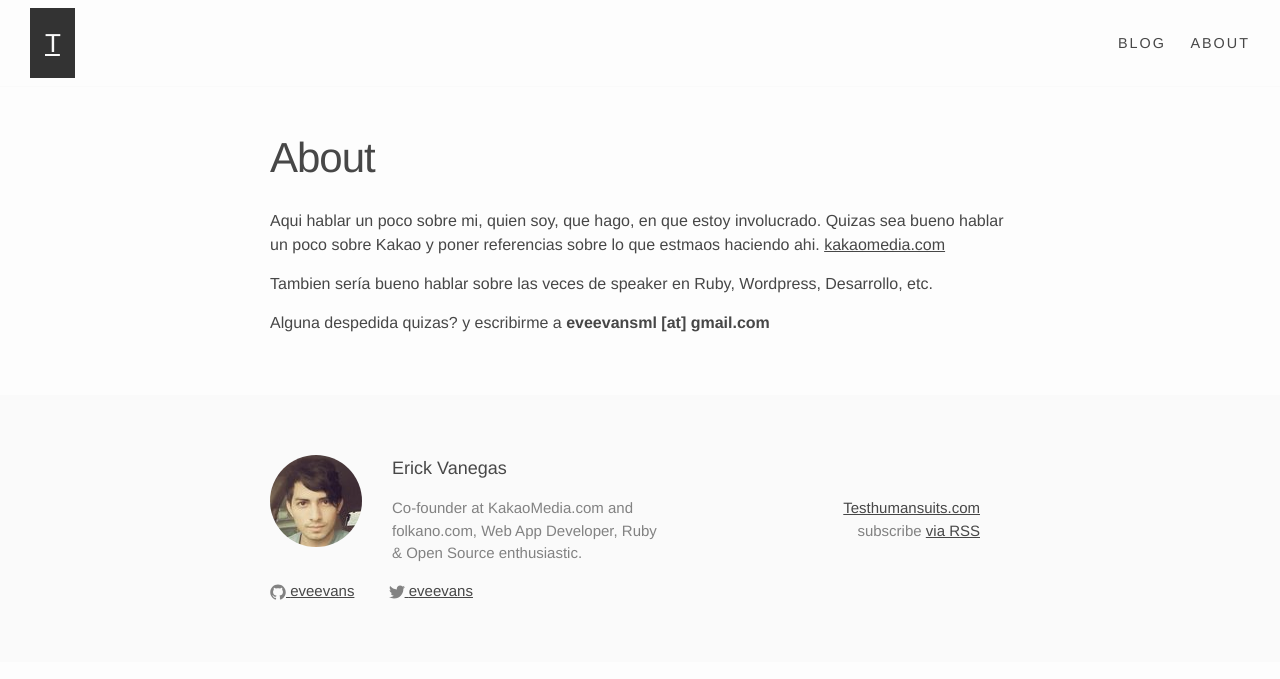
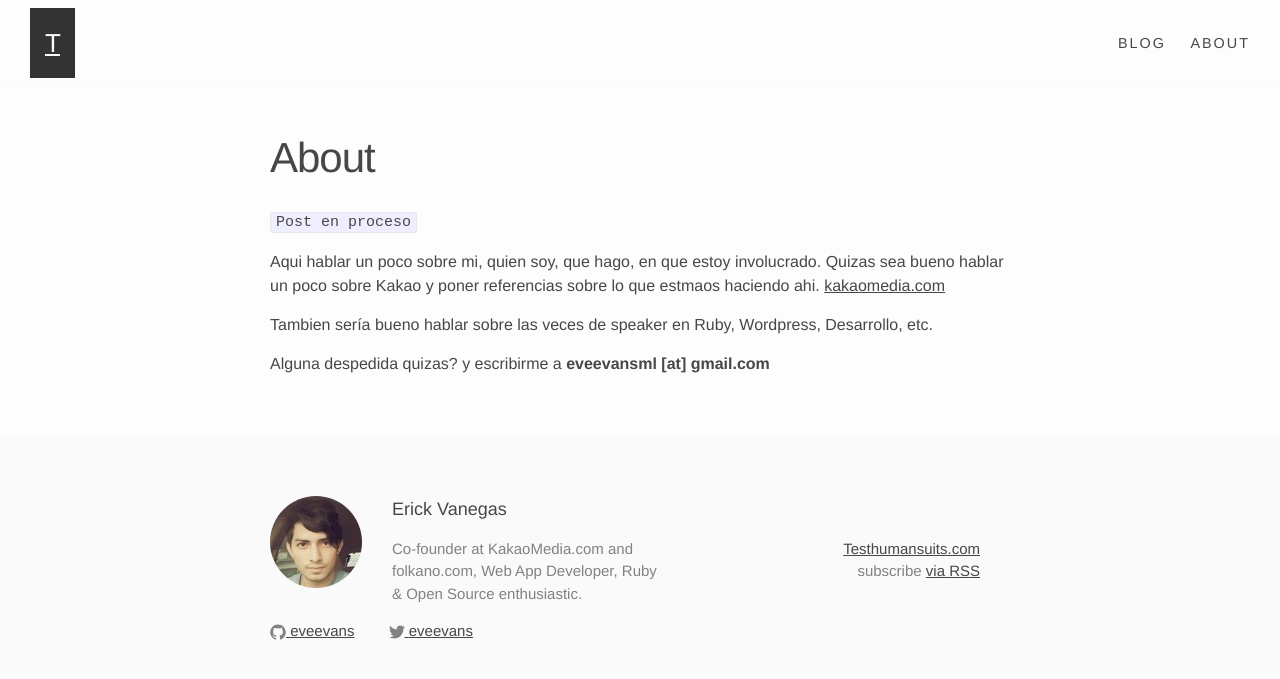
Before and after one commit to eveevans/eveevans.github.com, a Jekyll site: the page built from about.md, in a window 1280 px wide. Shown: the top 679 px of the page. Built offline with Jekyll 4.4.1, drawn with Linux system fonts in a browser that asks for light colours.

Commit message:
Ultima notificacion en proceso

```diff
--- a/_posts/2015-04-27-restart.markdown
+++ b/_posts/2015-04-27-restart.markdown
@@ -5,6 +5,7 @@ date:   2015-04-27 19:56:16
 categories: update
 ---
 
+`Post En proceso`
 
 Hablar sobre el reinicio del Blog. por que Test Human Suits. La historia atrás de todo esto y demás cosas. Igualmente creo que la fecha la debería cambiar por algo mas cercano a la realidad.
 
--- a/_posts/2015-05-30-algo-esta-haciendo-mal-google.markdown
+++ b/_posts/2015-05-30-algo-esta-haciendo-mal-google.markdown
@@ -49,7 +49,7 @@ Gran apuesta, quizas un poco adelantada a su época. Estan claros los beneficios
 
 No se hasta que punto evolucionará esto, pero ya podemos ver Chromebooks con Android.
 
-## Redes Sociales? ##
+## ¿Redes Sociales? ##
 
 Un campo en el que Google nunca ha podido terminar de calzar. Un minuto de silencio por [Google Wave][wave] y [Google Buzz][buzz]. El primero quizas fue demasiado futurista para su época, y el usuario medio nunca entendió, ocasionando que los únicos usuarios de la red eran los mismos Geeks de siempre. [Buzz][buzz] era una vil copia de Twitter, que Google intentó poner a la fuerza, pero que nunca tuvo auge.
 
--- a/_posts/2015-09-30-xyz.markdown
+++ b/_posts/2015-09-30-xyz.markdown
@@ -6,6 +6,8 @@ categories: proyectos
 image: 'xyz.jpg'
 <!-- published: false -->
 ---
+
+`Post en proceso`
 
 Hablar un poco sobre los proyectos del Kinect, y la colaboracion con Managua Labs, el proyecto que se hizo en Masaya y en la casa de los franceses.
 
--- a/about.md
+++ b/about.md
@@ -3,6 +3,9 @@ layout: page
 title: About
 permalink: /about/
 ---
+
+
+`Post en proceso`
 
 Aqui hablar un poco sobre mi, quien soy, que hago, en que estoy involucrado. Quizas sea bueno hablar un poco sobre Kakao y poner referencias sobre lo que estmaos haciendo ahi. [kakaomedia.com][kakao]
 
```
